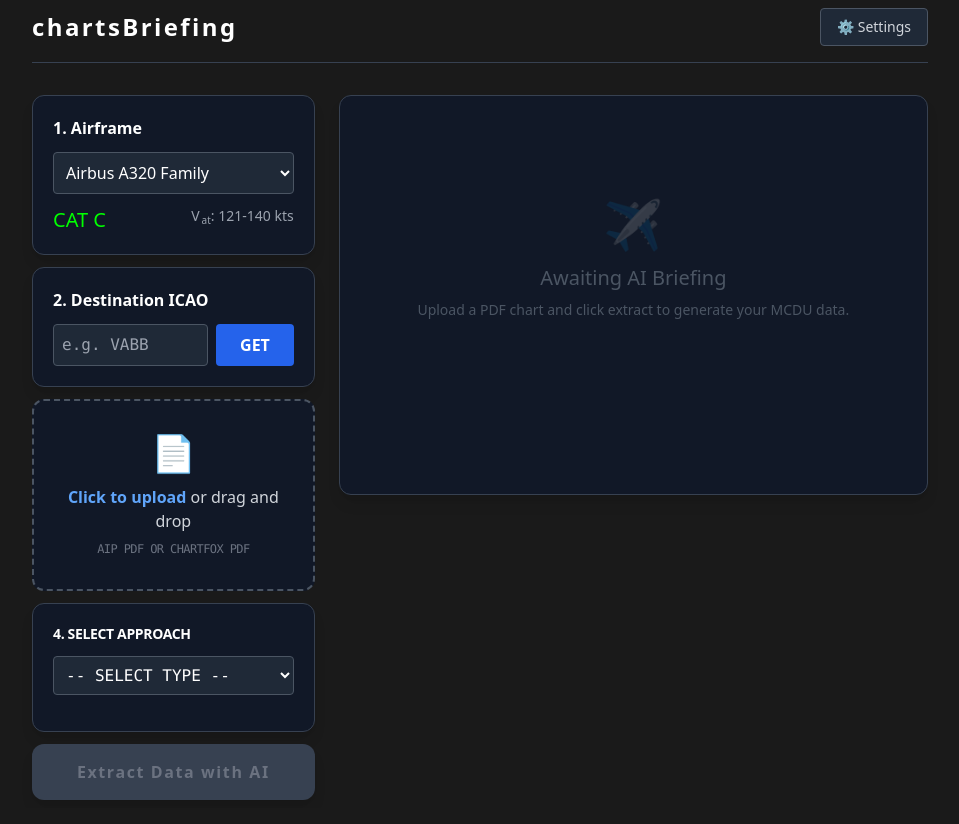
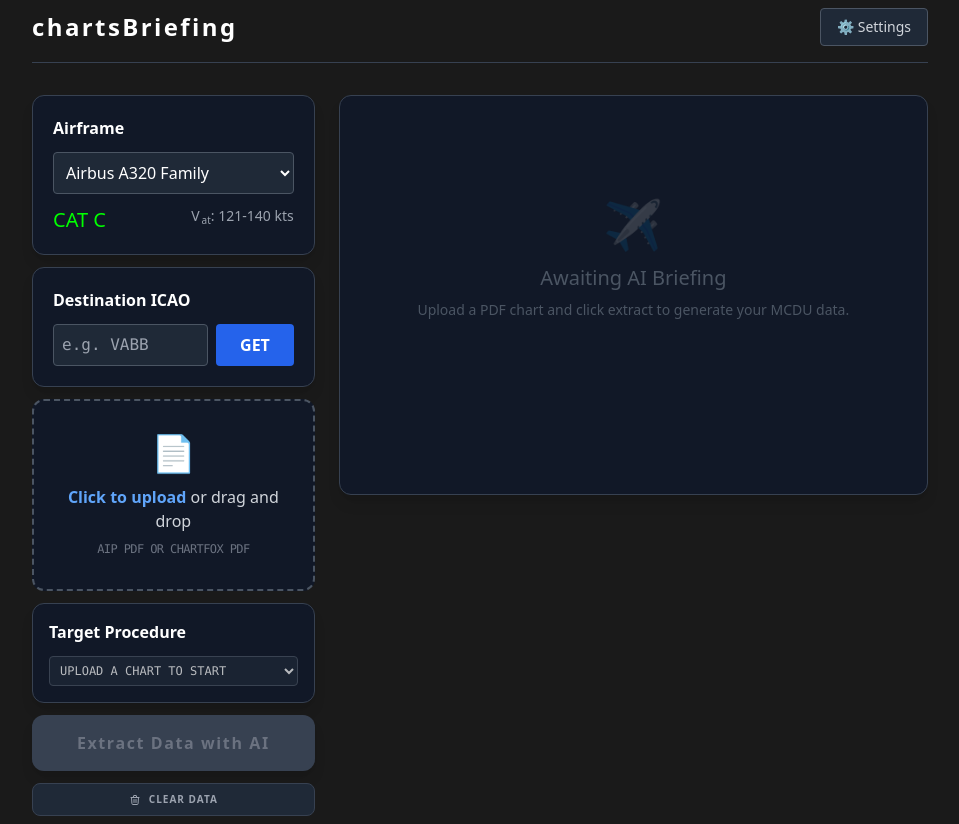
Before and after one commit to aakarshanbasubhardwaj/chartsBriefing, a React (Vite) app: page / in a window 1280 px wide. Both pictures are taken after typing "Sample123", "Sample123" into the empty fields and a click on the button "Save Configuration". Shown: the whole page, without its empty margins (160-1119 px from the left). Built offline with nearby package versions, Linux system fonts and the light colour scheme.

Commit message:
Add session storage and procedure listing to Dashboard component

```diff
--- a/src/components/Dashboard.tsx
+++ b/src/components/Dashboard.tsx
@@ -1,7 +1,7 @@
-import { useState, useCallback } from 'react';
+import { useState, useCallback, useEffect } from 'react';
 import { useDropzone } from 'react-dropzone';
 import { fetchMetar, type WeatherData } from '../utils/weatherService'; // Import our service
-import { extractChartData } from '../utils/aiService';
+import { extractChartData, listAvailableProcedures } from '../utils/aiService';
 import MCDUCard from './MCDUCard';
 import VerticalProfile from './VerticalProfile';
 
@@ -25,11 +25,30 @@ export default function Dashboard() {
     const [weather, setWeather] = useState<WeatherData | null>(null);
     const [loadingWeather, setLoadingWeather] = useState(false);
 
+    const [availableProcedures, setAvailableProcedures] = useState<string[]>([]);
+    const [isScanning, setIsScanning] = useState(false);
+
+
+
     // Handle PDF Drop
-    const onDrop = useCallback((acceptedFiles: File[]) => {
-        if (acceptedFiles.length > 0) setFile(acceptedFiles[0]);
+    const onDrop = useCallback(async (acceptedFiles: File[]) => {
+        if (acceptedFiles.length > 0) {
+            const selectedFile = acceptedFiles[0];
+            setFile(selectedFile);
+
+            // Trigger Pre-Scan
+            setIsScanning(true);
+            try {
+                const geminiKey = localStorage.getItem('gemini_api_key');
+                const list = await listAvailableProcedures(selectedFile, geminiKey!);
+                setAvailableProcedures(list);
+                if (list.length === 0) setExtractError("No valid approach charts found in this PDF.");
+            } catch (err) {
+                setExtractError("Failed to index the PDF.");
+            }
+            setIsScanning(false);
+        }
     }, []);
-
     const { getRootProps, getInputProps, isDragActive } = useDropzone({
         onDrop, accept: { 'application/pdf': ['.pdf'] }, maxFiles: 1
     });
@@ -96,6 +115,44 @@ export default function Dashboard() {
 
     };
 
+    // 1. On Mount: Load data from localStorage
+    useEffect(() => {
+        const savedData = localStorage.getItem('last_briefing');
+        if (savedData) {
+            const parsed = JSON.parse(savedData);
+            setChartData(parsed.chartData);
+            setIcao(parsed.icao);
+            setWeather(parsed.weather);
+        }
+    }, []);
+
+    // 2. On Data Change: Save to localStorage
+    useEffect(() => {
+        if (chartData) {
+            const session = {
+                chartData,
+                icao,
+                weather,
+                timestamp: Date.now()
+            };
+            localStorage.setItem('last_briefing', JSON.stringify(session));
+        }
+    }, [chartData, weather, icao]);
+
+    const handleReset = () => {
+        // 1. Reset React States
+        setChartData(null);
+        setWeather(null);
+        setIcao('');
+        setFile(null);
+        setApproachType('');
+        setAvailableProcedures([]);
+        setExtractError(null);
+
+        // 2. Clear localStorage (but keep API keys)
+        localStorage.removeItem('last_briefing');
+};
+
 
     return (
         <div className="w-full max-w-4xl mx-auto grid grid-cols-1 md:grid-cols-3 gap-6">
@@ -105,7 +162,7 @@ export default function Dashboard() {
 
                 {/* 1. Aircraft Selector */}
                 <div className="bg-gray-900 p-5 rounded-xl border border-gray-700 shadow-lg">
-                    <h3 className="text-white font-bold mb-3">1. Airframe</h3>
+                    <h3 className="text-white font-bold mb-3">Airframe</h3>
                     <select
                         value={selectedAircraft.id}
                         onChange={handleAircraftChange}
@@ -123,7 +180,7 @@ export default function Dashboard() {
 
                 {/* 2. Destination Weather */}
                 <div className="bg-gray-900 p-5 rounded-xl border border-gray-700 shadow-lg">
-                    <h3 className="text-white font-bold mb-3">2. Destination ICAO</h3>
+                    <h3 className="text-white font-bold mb-3">Destination ICAO</h3>
                     <div className="flex space-x-2">
                         <input
                             type="text"
@@ -147,23 +204,6 @@ export default function Dashboard() {
                         </button>
                     </div>
                 </div>
-
-                {/* 3. PDF Upload */}
-                {/* <div
-                    {...getRootProps()}
-                    className={`p-6 text-center rounded-xl border-2 border-dashed cursor-pointer ${isDragActive ? 'border-blue-500 bg-blue-900/20' : 'border-gray-600 bg-gray-900 hover:border-gray-400'
-                        }`}
-                >
-                    <input {...getInputProps()} />
-                    {file ? (
-                        <div className="text-green-400 font-bold truncate">{file.name}</div>
-                    ) : (
-                        <div className="text-gray-300">
-                            <span className="font-bold text-blue-400">Click to upload</span> or drag and drop
-                            <p className="text-xs text-gray-500 mt-2">AIP PDF or ChartFox PDF</p>
-                        </div>
-                    )}
-                </div> */}
 
                 {/* 3. PDF Upload Zone */}
                 <div
@@ -232,36 +272,31 @@ export default function Dashboard() {
                     </div>
                 )}
 
-                {/* 4. Approach Selection */}
-                <div className="bg-gray-900 p-5 rounded-xl border border-gray-700 shadow-lg">
-                    <h3 className="text-white font-bold mb-3 uppercase tracking-tight text-sm">4. Select Approach</h3>
+                <div className="bg-gray-900 p-4 rounded-xl border border-gray-700 shadow-lg">
+                    <h3 className="text-white font-bold mb-3 ">
+                        Target Procedure
+                    </h3>
+
                     <select
                         value={approachType}
                         onChange={(e) => setApproachType(e.target.value)}
-                        className="w-full bg-gray-800 border border-gray-600 rounded p-2 text-white font-mono focus:outline-none focus:border-blue-500 mb-4"
+                        disabled={isScanning || availableProcedures.length === 0}
+                        className="w-full bg-gray-800 border border-gray-600 rounded p-1.5 text-xs text-white font-mono focus:outline-none focus:border-blue-500"
                     >
-                        <option value="">-- SELECT TYPE --</option>
-                        <option value="ILS">ILS (Precision)</option>
-                        <option value="GLS">GLS (GBAS)</option>
-                        <option value="RNAV_LPV">RNAV (LPV)</option>
-                        <option value="RNAV_LNAV_VNAV">RNAV (LNAV/VNAV)</option>
-                        <option value="RNAV_LNAV">RNAV (LNAV Only)</option>
-                        <option value="VOR">VOR</option>
-                        <option value="NDB">NDB</option>
-                        <option value="LOC_LDA">LOC / LDA</option>
+                        {isScanning ? (
+                            <option>INDEXING PDF...</option>
+                        ) : availableProcedures.length > 0 ? (
+                            <>
+                                <option value="">-- SELECT FROM CHART --</option>
+                                {availableProcedures.map((proc, idx) => (
+                                    <option key={idx} value={proc}>{proc}</option>
+                                ))}
+                            </>
+                        ) : (
+                            <option>UPLOAD A CHART TO START</option>
+                        )}
                     </select>
-
                 </div>
-
-                {/* <button
-                    disabled={!file || isExtracting}
-                    onClick={handleExtract}
-                    className={`w-full py-3 rounded font-bold transition-colors ${file ? 'bg-green-600 hover:bg-green-500 text-white shadow-lg shadow-green-900/50' : 'bg-gray-800 text-gray-500 cursor-not-allowed'
-                        }`}
-                >
-                    {isExtracting ? '🤖 AI Processing...' : 'Extract Data with AI'}
-                </button> */}
-
                 {/* Process Button */}
 
                 <button
@@ -278,6 +313,16 @@ export default function Dashboard() {
                     ) : (
                         "Extract Data with AI"
                     )}
+                </button>
+
+                <button
+                    onClick={handleReset}
+                    className="sm:col-span-2 w-full py-2 bg-gray-800 hover:bg-gray-700 text-gray-400 hover:text-white rounded-lg font-bold text-[10px] tracking-widest transition-all border border-gray-700 flex items-center justify-center gap-2 mt-1"
+                >
+                    <svg xmlns="http://www.w3.org/2000/svg" className="h-3 w-3" fill="none" viewBox="0 0 24 24" stroke="currentColor">
+                        <path strokeLinecap="round" strokeLinejoin="round" strokeWidth={2} d="M19 7l-.867 12.142A2 2 0 0116.138 21H7.862a2 2 0 01-1.995-1.858L5 7m5 4v6m4-6v6m1-10V4a1 1 0 00-1-1h-4a1 1 0 00-1 1v3M4 7h16" />
+                    </svg>
+                    CLEAR DATA
                 </button>
             </div>
 
```
Also changed, not shown: src/utils/aiService.ts (+19 -0 lines).
